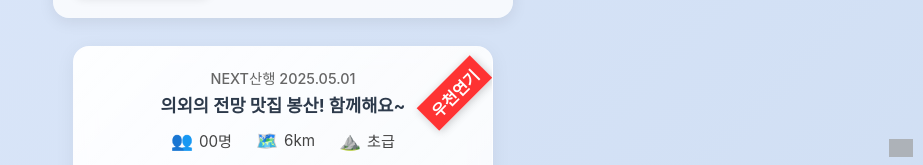
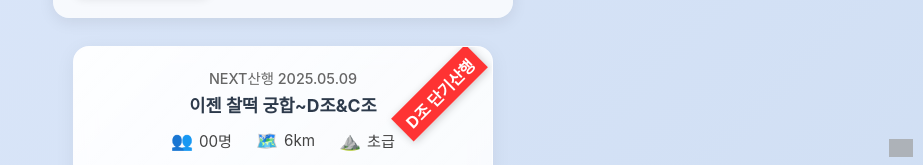
Before and after one commit to ryusiwoo/mountain-club-frontend, a React (Create React App) app: page / in a window 1280 px wide. Shown: the part 635-800 px from the top of the page, without its empty margins (357-1280 px from the left). Built offline with nearby package versions, Linux system fonts and the light colour scheme; grey boxes are pictures that could not be loaded.

Commit message:
d조 산행광고

```diff
--- a/src/App.js
+++ b/src/App.js
@@ -12,12 +12,12 @@ const latestPhotos = [
 
 // 최근 산행 정보
 const latestHiking = {
-  date: 'NEXT산행 2025.05.01',
-  location: '의외의 전망 맛집 봉산! 함께해요~',
+  date: 'NEXT산행 2025.05.09',
+  location: '이젠 찰떡 궁합~D조&C조',
   participants: '00',
   distance: '6km',
   difficulty: '초급',
-  comment: '진한 봄을 봉산에서 느끼다!\n비회원도 환영~ \n 회장 총무 또는 단톡방에 문의해주세요~'
+  comment: '사패산에 이어 다시 만난 C조 & D조!\n비회원도 환영~ \n 질투말고 B조도 함께해요~'
 };
 
 const containerStyle = {
@@ -425,7 +425,7 @@ function App() {
               boxShadow: '0 2px 8px rgba(0, 0, 0, 0.2)',
             }}
           >
-            우천연기
+            D조 단기산행
           </div>
 
 
```
